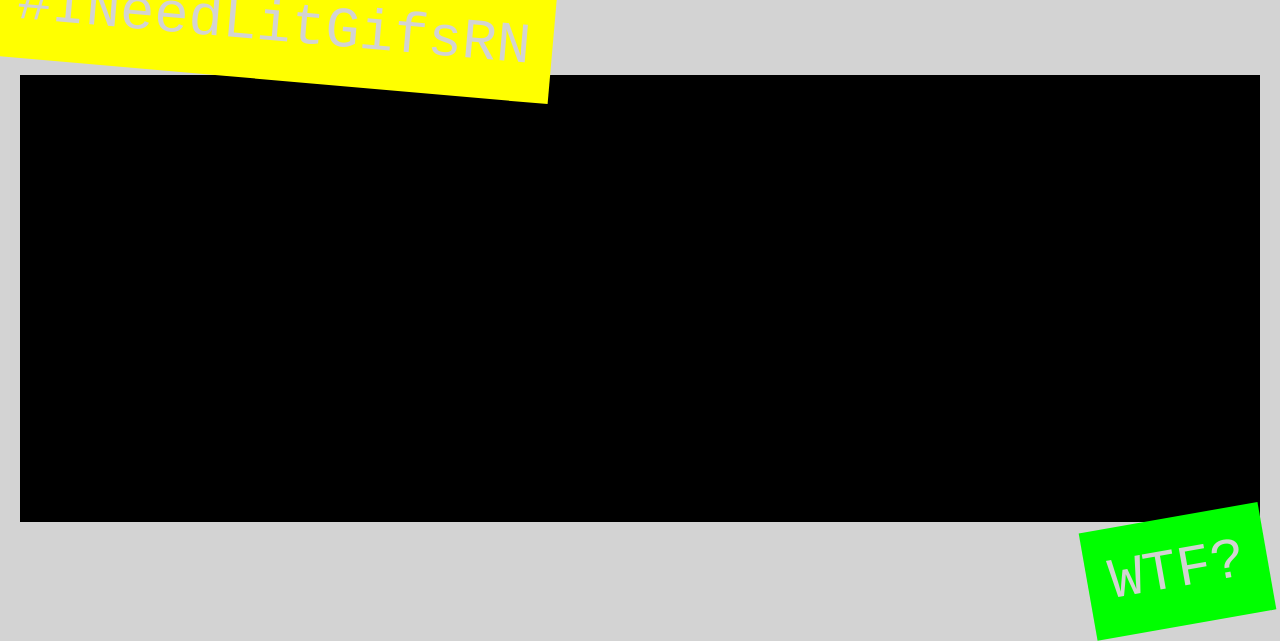
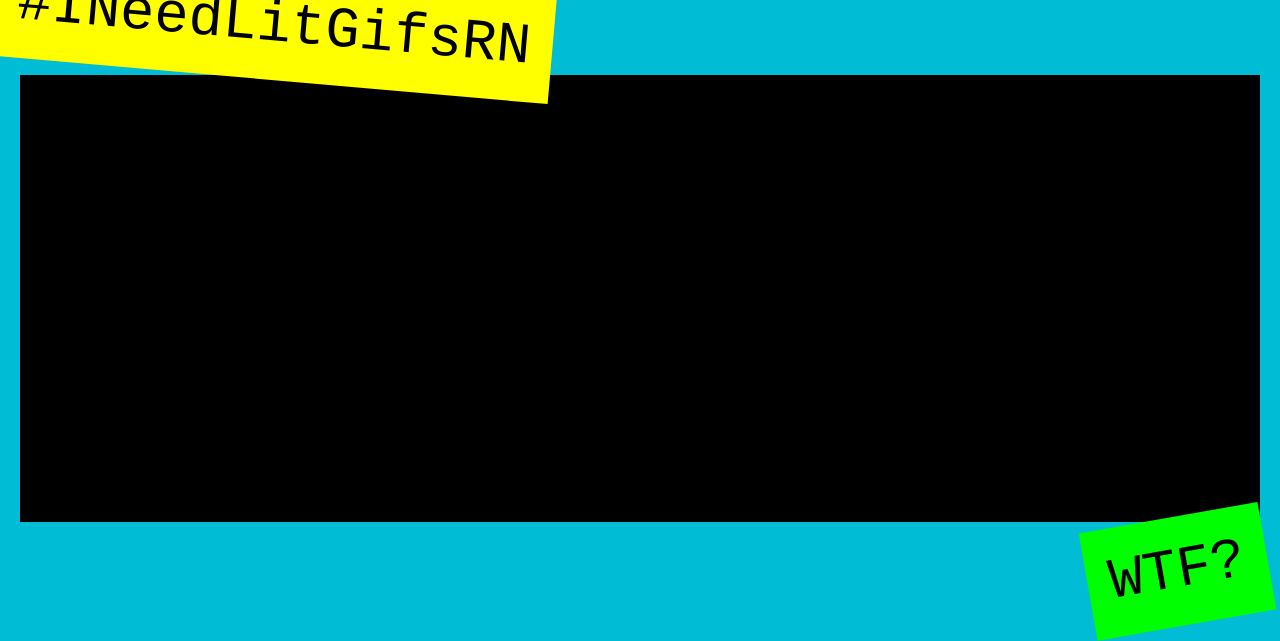
Before and after one commit to njons/FAC14_Week3, a plain HTML site: page index.html in a window 1280 px wide. Shown: the part 179-820 px from the top of the page. Drawn offline with Linux system fonts and the light colour scheme.

Commit message:
restructure folders

```diff
--- a/index.html
+++ b/index.html
@@ -5,9 +5,9 @@
     <meta charset="UTF-8">
     <meta name="description" content="INeedGifsRightNow">
     <meta name="viewport" content="width=device-width, initial-scale=1.0">
-    <link rel="stylesheet" type="text/css" href="./style/reset.css">
-    <link rel="stylesheet" type="text/css" href="./style/style.css">
-    <link rel="stylesheet" type="text/css" href="./style/font.css">
+    <link rel="stylesheet" type="text/css" href="./public/style/reset.css">
+    <link rel="stylesheet" type="text/css" href="./public/style/style.css">
+    <link rel="stylesheet" type="text/css" href="./public/style/font.css">
   </head>
 
   <body>
@@ -28,6 +28,6 @@
 
 
 
-  <script src="./js/script.js"></script>
+  <script src="./public/js/script.js"></script>
 
 </html>
--- a/public/style/style.css
+++ b/public/style/style.css
@@ -1,9 +1,8 @@
 body {
-  background-color: lightgrey;
+  background-color: #00bcd4;
   height: 100vh;
   line-height: 1.2;
   padding: 0 20px;
-
   display: flex;
   flex-direction: column;
   transition: all 0.1s ease;
@@ -16,7 +15,7 @@ button,
 .label {
   font-family: "InputMono-bold", monospace;
   font-size: calc(1rem + 4.5vmin);
-  color: lightgrey;
+  color: black;
 }
 
 header {
@@ -38,7 +37,7 @@ h1 {
 
 .label {
   border: none;
-  display; flex;
+  display: flex;
   justify-content: center;
   align-items: center;
   padding: 20px;
@@ -46,8 +45,8 @@ h1 {
 
 ul {
   display: flex;
-  justify-content:center;
-  overflow:hidden;
+  justify-content: center;
+  overflow: hidden;
   height: 480px;
   background-color: black;
 }
```
